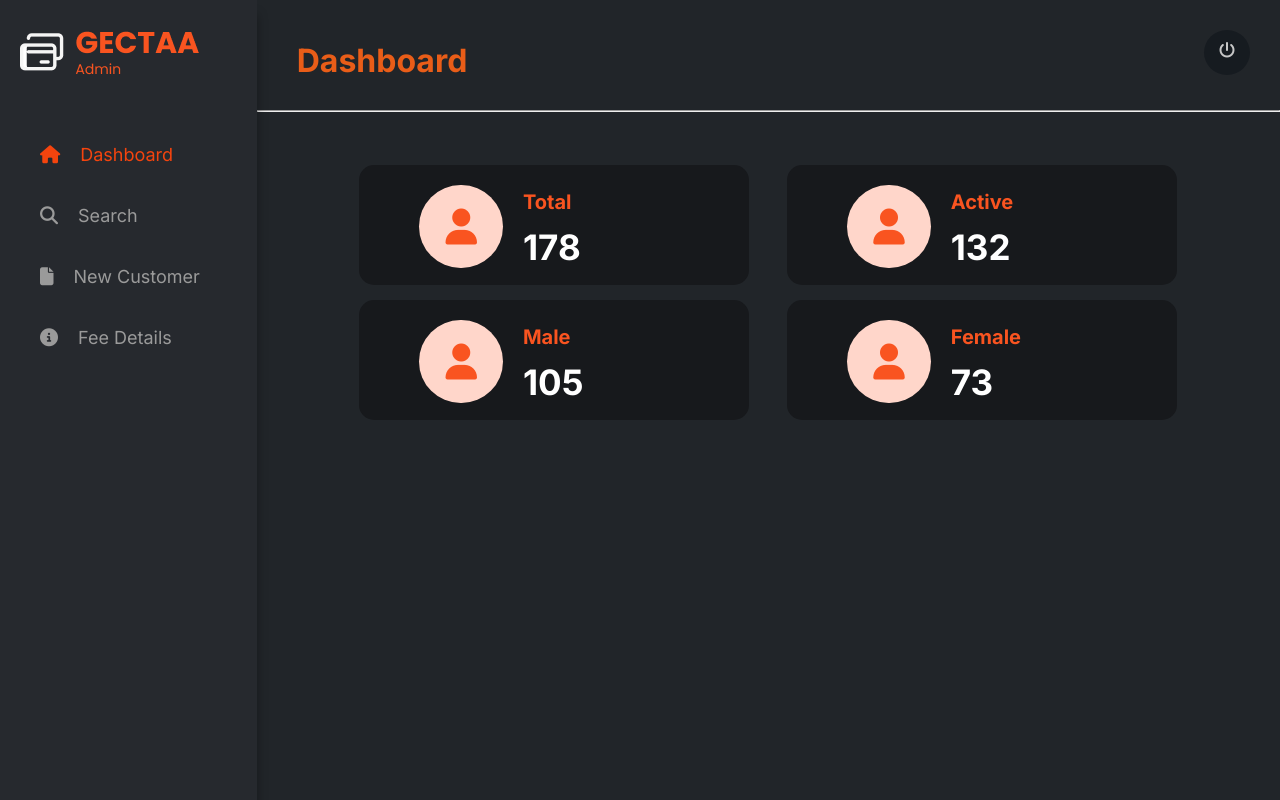
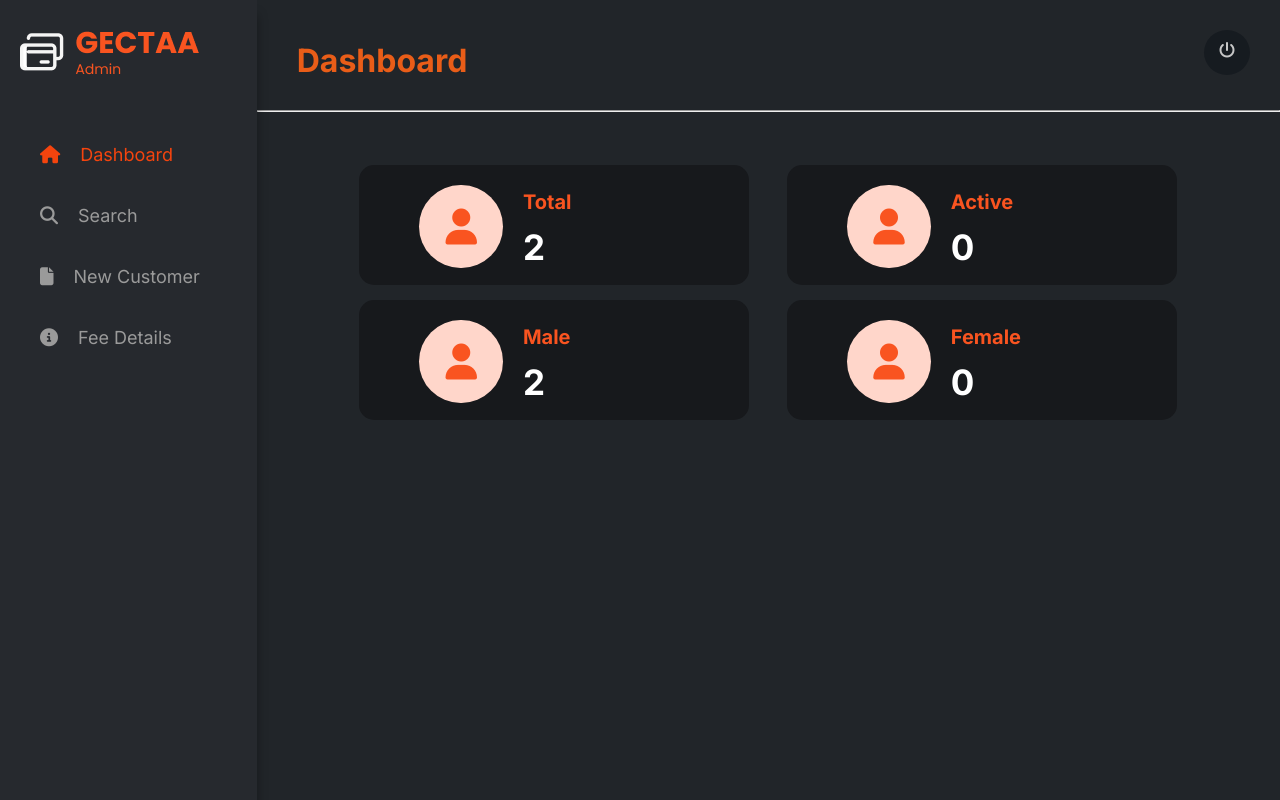
Before and after one commit to jeevjacobgeorge/gym_mngmnt_django, a Django app: page /dashboard/ in a window 1280 px wide. Run offline with Django 5.2, Linux system fonts and the light colour scheme; a user stored in the database is signed in; data comes from the database, SQL or seed files in the repository; both versions use the stored data as it was after the commit; data that the repository does not hold is empty; some libraries are stand-ins or nearby versions.

Commit message:
Dashboard is dynamic

```diff
--- a/gym/templates/gym/dashboard.html
+++ b/gym/templates/gym/dashboard.html
@@ -37,7 +37,7 @@
                         </div>
                         <div class="stats">
                             <p id="category">Total</p>
-                            <p id="value">178</p>
+                            <p id="value">{{no_of_customers}}</p>
                         </div>
                     </div>
                     <div class="card">
@@ -46,7 +46,7 @@
                         </div>
                         <div class="stats">
                             <p id="category">Active</p>
-                            <p id="value">132</p>
+                            <p id="value">{{no_of_active}}</p>
                         </div>
                     </div>
                 </div>
@@ -57,7 +57,7 @@
                         </div>
                         <div class="stats">
                             <p id="category">Male</p>
-                            <p id="value">105</p>
+                            <p id="value">{{no_of_male}}</p>
                         </div>
                     </div>
                     <div class="card">
@@ -66,7 +66,7 @@
                         </div>
                         <div class="stats">
                             <p id="category">Female</p>
-                            <p id="value">73</p>
+                            <p id="value">{{no_of_female}}</p>
                         </div>
                     </div>
                 </div>
--- a/gym/views.py
+++ b/gym/views.py
@@ -8,7 +8,14 @@ from django.contrib.auth.forms import AuthenticationForm
 
 @login_required
 def dashboard(request):
-    return render(request, 'gym/dashboard.html')
+    data ={}
+    data['no_of_customers'] = Customer.objects.count()
+    data['no_of_male'] = Customer.objects.filter(gender='male').count()
+    data['no_of_female'] = Customer.objects.filter(gender='female').count()
+    all_customers = Customer.objects.all()
+    active_customers = [customer for customer in all_customers if customer.is_active]
+    data['no_of_active'] = len(active_customers)
+    return render(request, 'gym/dashboard.html',data)
 
 def logout_view(request):
     logout(request)
```
Also changed, not shown: db.sqlite3, gym/migrations/0008_alter_customer_blood_group.py (added).
